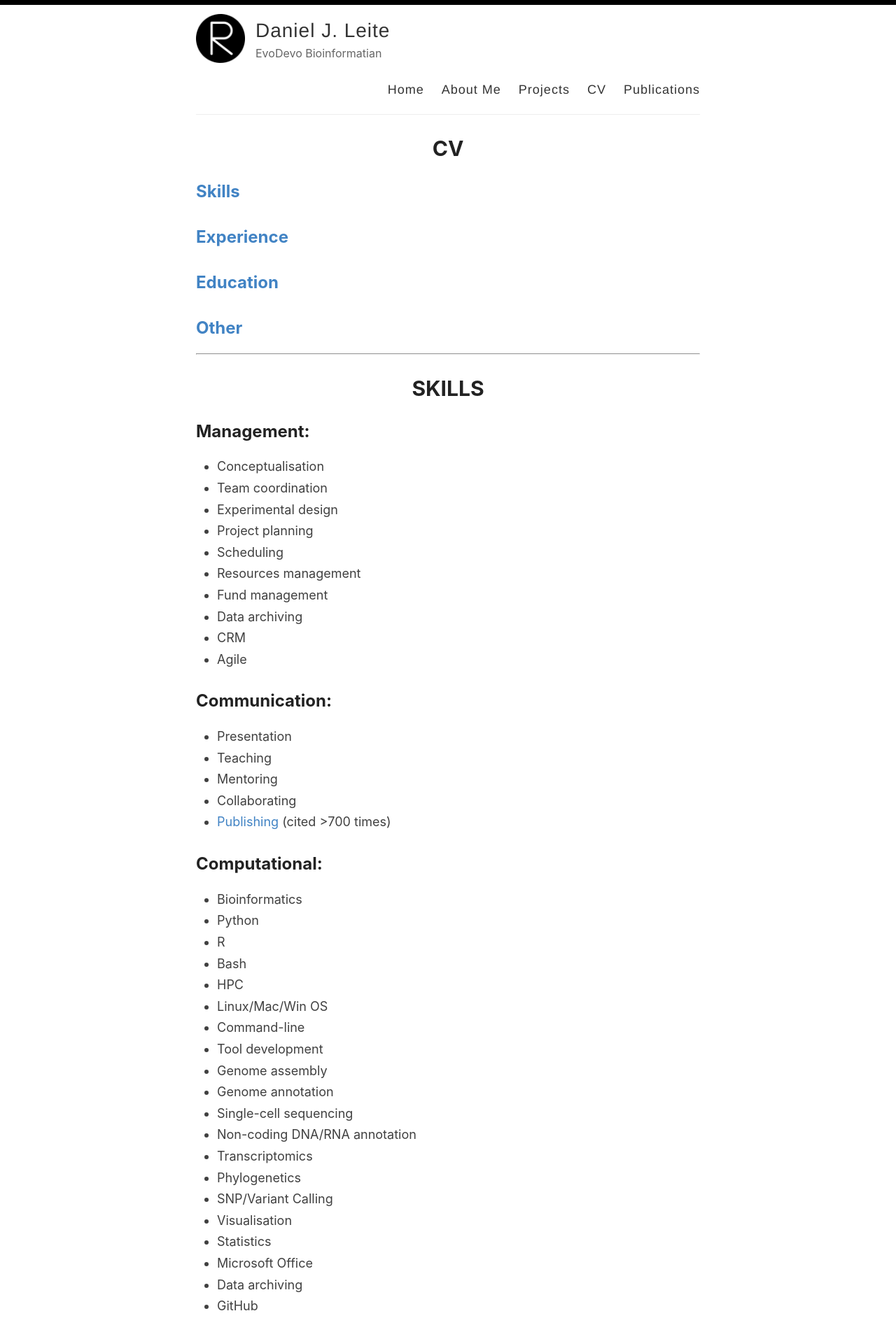
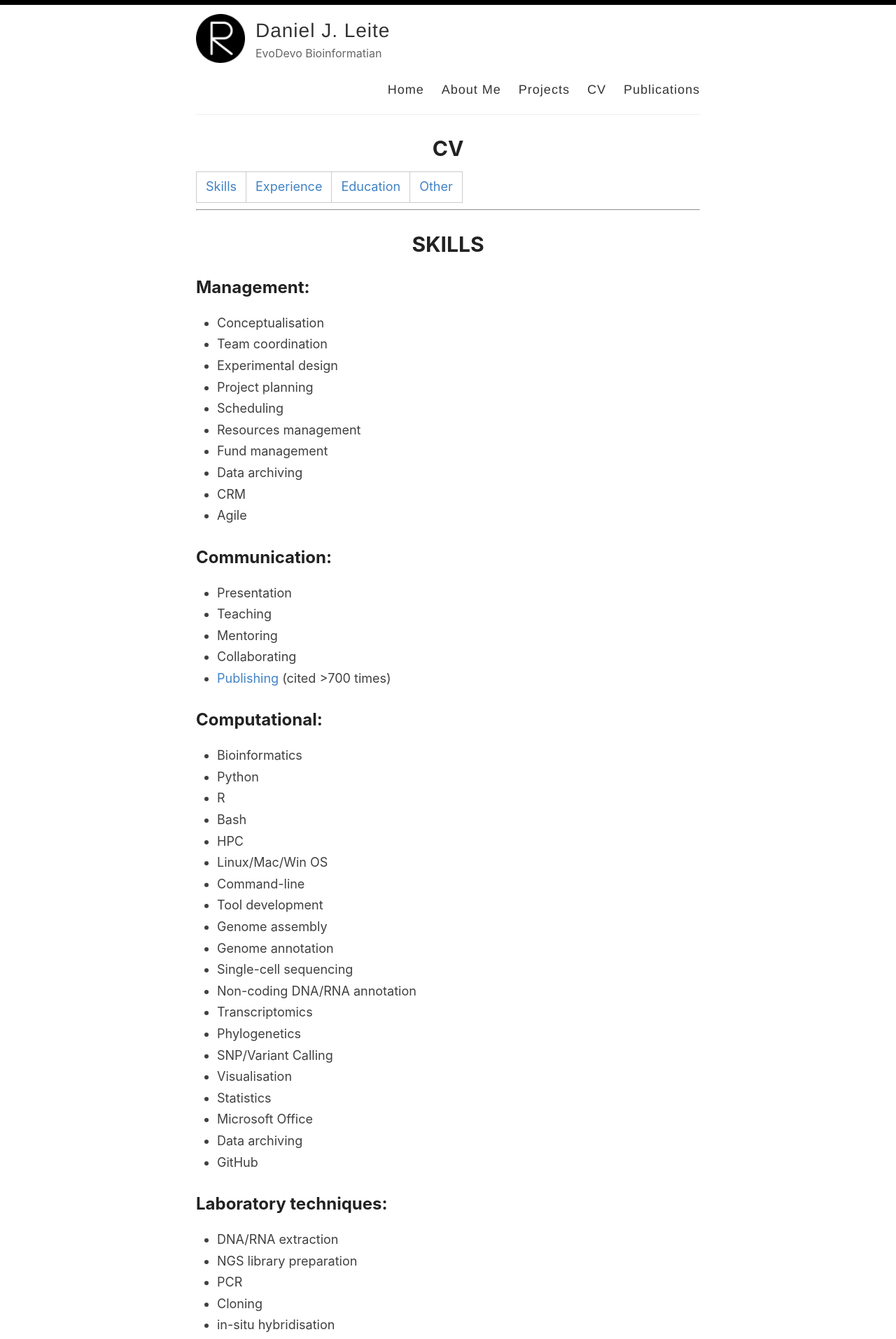
Before and after one commit to djleite/djleite.github.io, a Jekyll site: the page built from _pages/cv.md, in a window 1280 px wide. Shown: the top 1914 px of the page at 70% size. Built offline with Jekyll 4.4.1, drawn with Linux system fonts in a browser that asks for light colours.

Commit message:
cv contents and format

```diff
--- a/_pages/cv.md
+++ b/_pages/cv.md
@@ -4,13 +4,7 @@ title: CV
 permalink: /cv/
 ---
 
-## [Skills](/cv#skills)
-
-## [Experience](/cv#experience)
-
-## [Education](/cv#education)
-
-## [Other](/cv#other)
+| [Skills](/cv#skills) | [Experience](/cv#experience) | [Education](/cv#education) | [Other](/cv#other)
 
 ***
 
```
